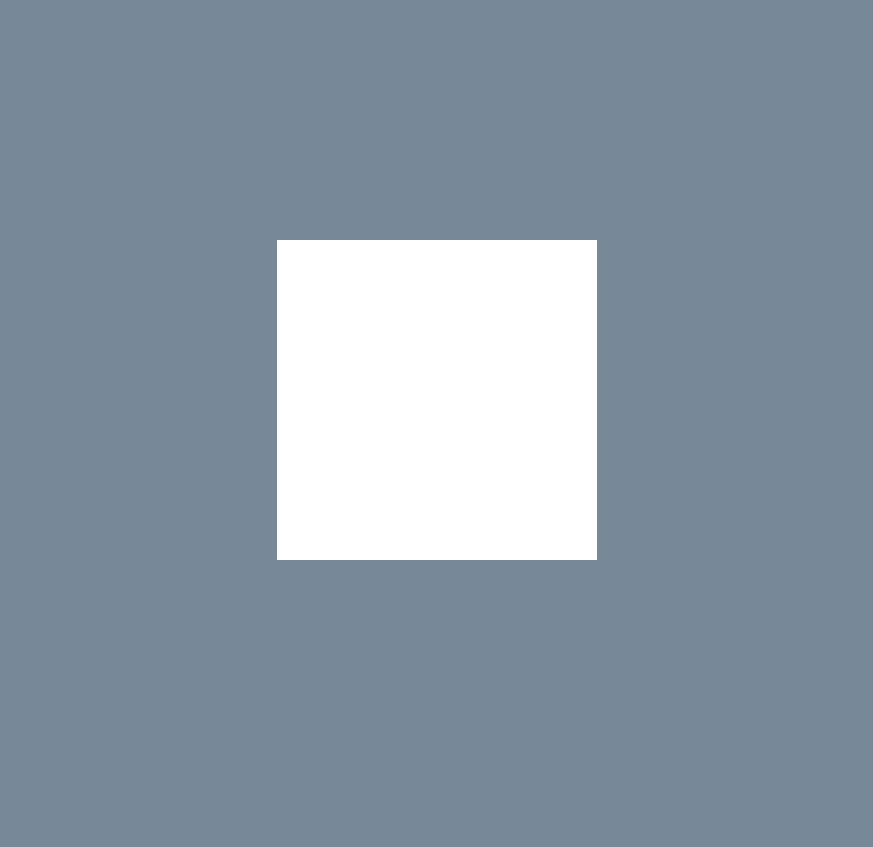
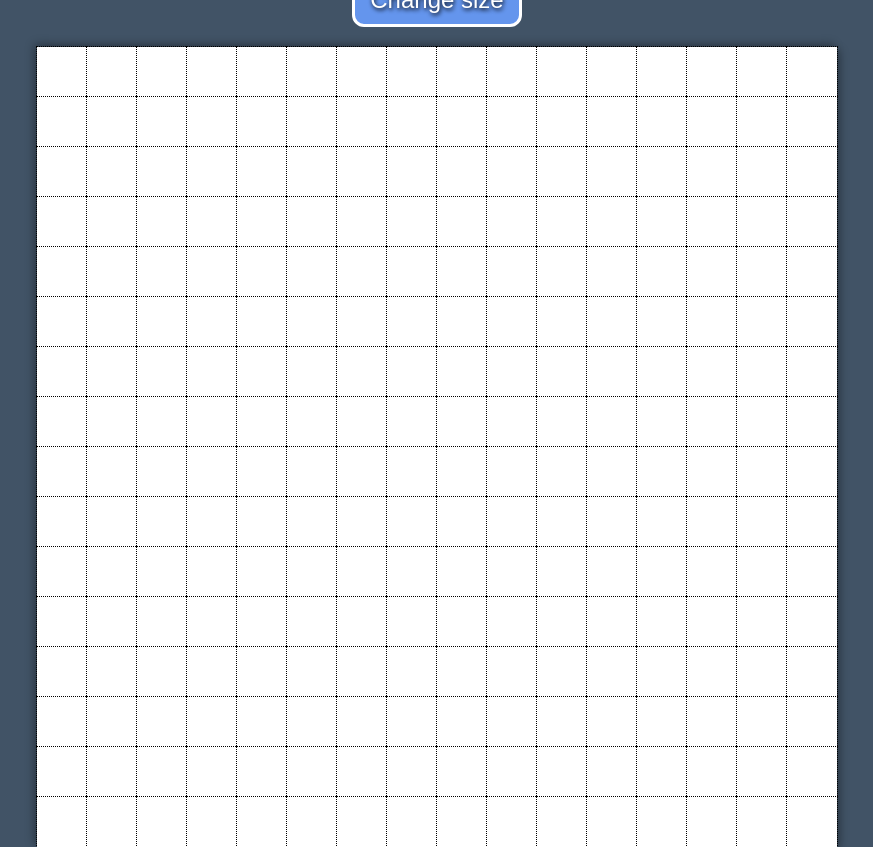
Before and after one commit to AnythingRed/etch-a-sketch, a plain HTML site: page index.html in a window 1280 px wide. Shown: the whole page, without its empty margins (203-1076 px from the left). Before the commit the page ends 800 px from the top, so only its background shows below. Drawn offline with Linux system fonts and the light colour scheme.

Commit message:
Add ability to change size of the grid

```diff
--- a/index.html
+++ b/index.html
@@ -9,6 +9,7 @@
       <script src="script.js" defer></script>
    </head>
    <body>
+      <button id="btn" onclick="changeSize(inputNum)">Change size</button>
       <div class="grid">
 
       </div>
--- a/script.js
+++ b/script.js
@@ -1,19 +1,35 @@
 const gridEl = document.querySelector('.grid');
+let allSquares;
+let inputNum;
 
 function generateGrid(num) {
-   for (let index = 0; index < num; index++) {
+   for (let index = 0; index < (num * num); index++) {
       const squareEl = document.createElement('div');
-      squareEl.classList.add('square')
+      squareEl.classList.add('square');
+      squareEl.style.width = 800/num + 'px';
+      squareEl.style.height = 800/num + 'px';
       gridEl.appendChild(squareEl);
    }
+   allSquares = document.querySelectorAll('.square');
+   draw();
 }
-//16x16
-generateGrid(256);
 
-let allSquares = document.getElementsByClassName('square');
+generateGrid(16);
 
-for (i = 0; i < allSquares.length; i++) {
-   allSquares[i].addEventListener('mouseover', (e) => {
-      e.target.style.backgroundColor = 'black'
+function draw() {
+   allSquares.forEach(square => {
+      square.addEventListener('mouseover', (e) => {
+         e.target.style.backgroundColor = 'black';
+      });
    });
 }
+
+function changeSize() {
+   inputNum = window.prompt('How many squares do you want per side? Please enter a number (max 100)');
+   if (!inputNum) return;
+   allSquares.forEach(square => {
+      square.remove();
+   });
+   generateGrid(+inputNum);
+   draw();
+}
--- a/style.css
+++ b/style.css
@@ -1,22 +1,36 @@
 body {
    margin: 0;
-   background: lightslategray;
+   background: rgb(65, 83, 102);
    display: flex;
+   flex-direction: column;
    height: 100vh;
    justify-content: center;
    align-items: center;
 }
 
 .square {
-   height: 20px;
-   width: 20px;
+   height: 30px;
+   width: 30px;
    background-color: white;
+   outline: 1px dotted black;
 }
 
 .grid {
-   width: 320px;
+   width: 800px;
    display: flex;
    flex-wrap: wrap;
    justify-content: center;
    align-items: center;
+   box-shadow: 3px 3px 9px rgba(0, 0, 0, 0.3), -3px -3px 9px rgba(0, 0, 0, 0.3);
 }
+
+button {
+   margin: 20px;
+   font-size: 24px;
+   color: white;
+   padding: 10px 15px;
+   background-color: cornflowerblue;
+   border: 3px solid white;
+   border-radius: 12px;
+   text-shadow: 1px 2px 4px #000;
+}
```
